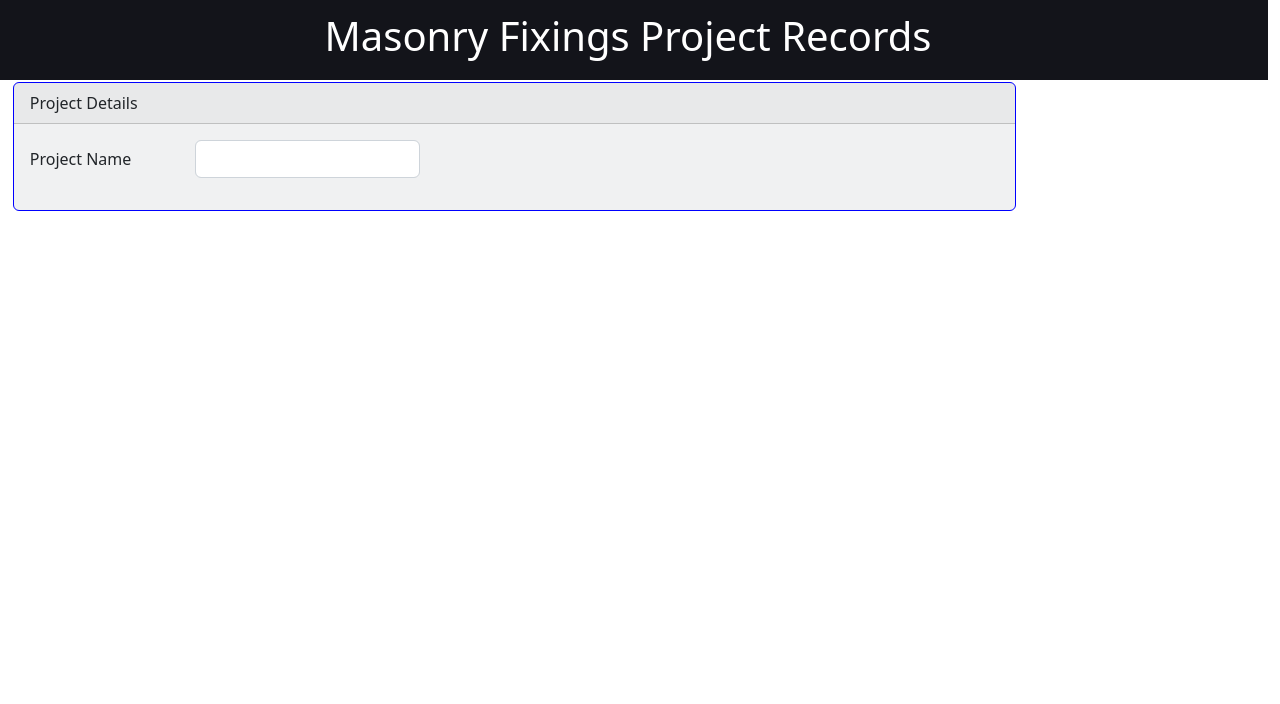
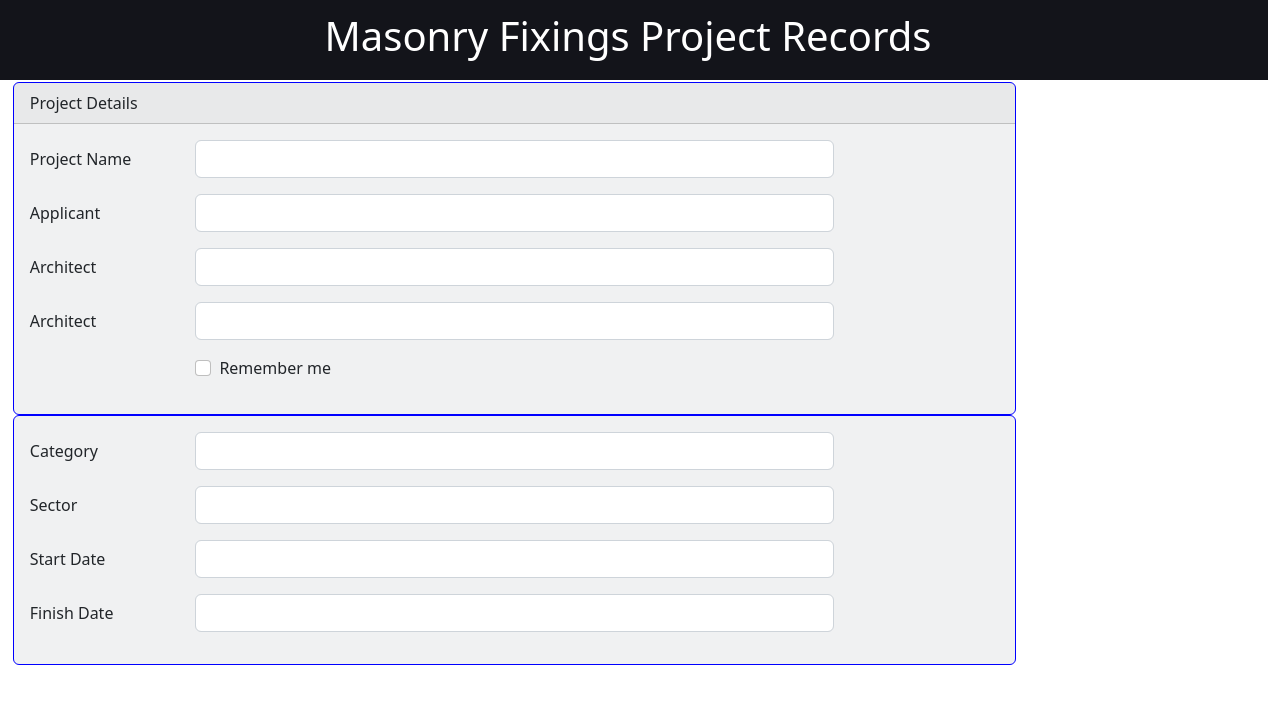
Before and after one commit to carrold8/MasonryFixingsProjectRecord, a React (Create React App) app in the folder masonry-project-record/: page /project-setup in a window 1280 px wide. Shown: the top 704 px of the page. Built offline with nearby package versions, Linux system fonts and the light colour scheme; sample sign-in values are in the browser's storage.

Commit message:
added forms

```diff
--- a/masonry-project-record/src/Components/Navigation/ProjectSetUp/ProjectSetUp.js
+++ b/masonry-project-record/src/Components/Navigation/ProjectSetUp/ProjectSetUp.js
@@ -11,10 +11,70 @@ function ProjectSetUp(){
                     <Form>
                         <Form.Group as={Row} className="mb-3">
                             <Form.Label column sm={2} >Project Name</Form.Label>
-                            <Col sm={3}>
+                            <Col sm={8}>
                                 <Form.Control/>
                             </Col>
                         </Form.Group>
+                        <Form.Group as={Row} className="mb-3">
+                            <Form.Label column sm={2} >Applicant</Form.Label>
+                            <Col sm={8}>
+                                <Form.Control/>
+                            </Col>
+                        </Form.Group>
+                        <Form.Group as={Row} className="mb-3">
+                            <Form.Label column sm={2}>Architect</Form.Label>
+                            <Col sm={8}>
+                                <Form.Control/>
+                            </Col>
+                        </Form.Group>
+
+                        <Form.Group as={Row} className="mb-3">
+                            <Form.Label column sm={2}>Architect</Form.Label>
+                            <Col sm={8}>
+                                <Form.Control/>
+                            </Col>
+                        </Form.Group>
+
+                        <Form.Group as={Row} className="mb-3" controlId="formHorizontalCheck">
+                            <Col sm={{ span: 10, offset: 2 }}>
+                            <Form.Check label="Remember me" />
+                            </Col>
+                        </Form.Group>
+
+                    </Form>
+
+                </Card.Body>
+            </Card>
+
+            <Card style={{borderColor: 'blue',backgroundColor: '#f0f1f2', width: '80%'}}>
+                <Card.Body>
+                    <Form>
+                        <Form.Group as={Row} className="mb-3">
+                            <Form.Label column sm={2} >Category</Form.Label>
+                            <Col sm={8}>
+                                <Form.Control/>
+                            </Col>
+                        </Form.Group>
+                        <Form.Group as={Row} className="mb-3">
+                            <Form.Label column sm={2} >Sector</Form.Label>
+                            <Col sm={8}>
+                                <Form.Control/>
+                            </Col>
+                        </Form.Group>
+                        <Form.Group as={Row} className="mb-3">
+                            <Form.Label column sm={2}>Start Date</Form.Label>
+                            <Col sm={8}>
+                                <Form.Control/>
+                            </Col>
+                        </Form.Group>
+
+                        <Form.Group as={Row} className="mb-3">
+                            <Form.Label column sm={2}>Finish Date</Form.Label>
+                            <Col sm={8}>
+                                <Form.Control/>
+                            </Col>
+                        </Form.Group>
+
                     </Form>
 
                 </Card.Body>
```
